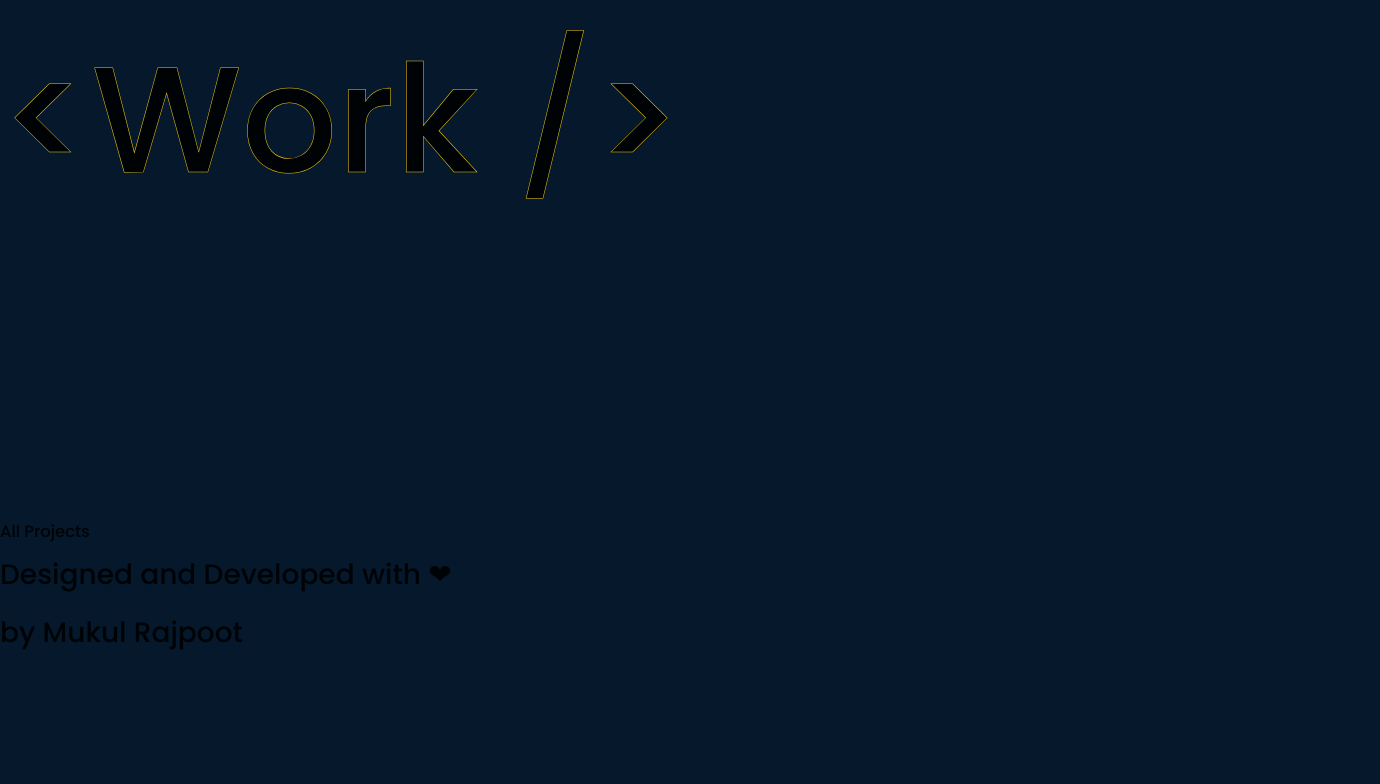
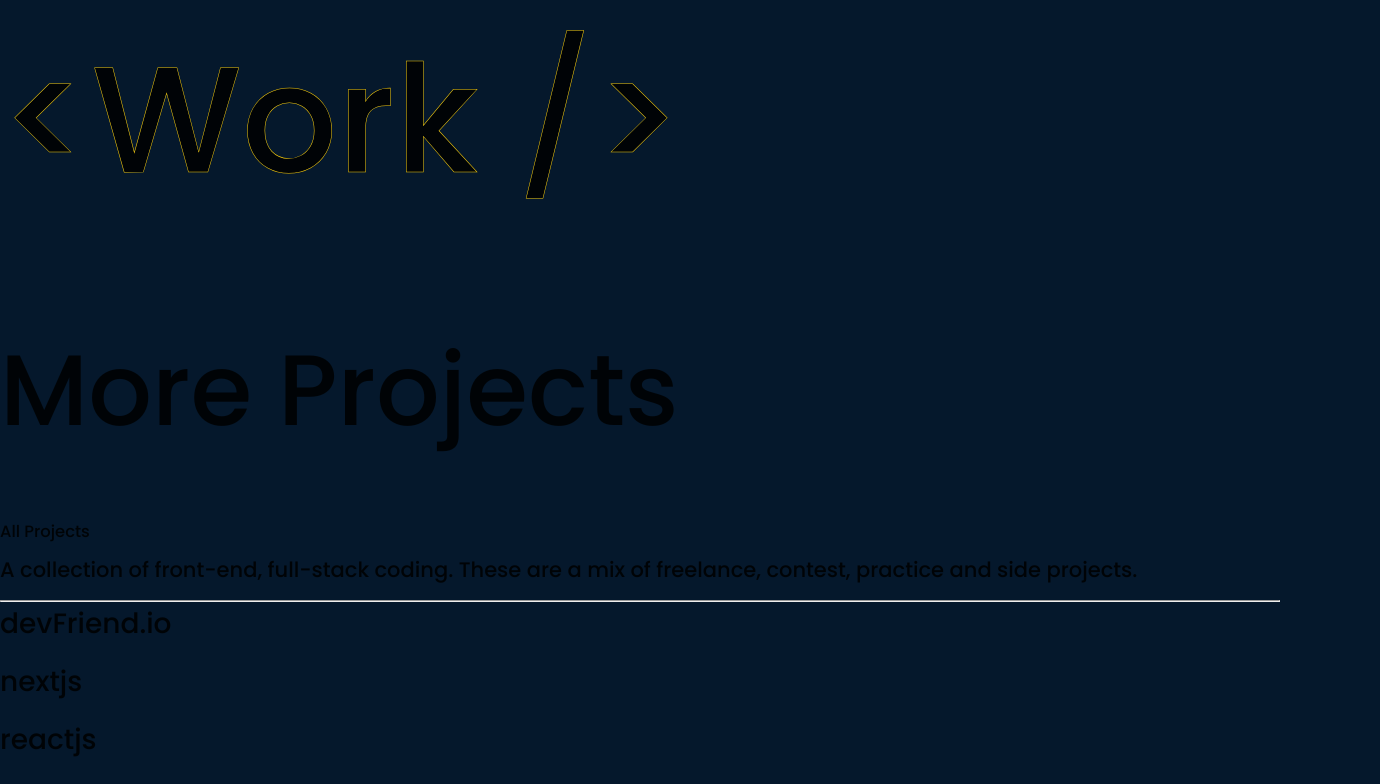
Before and after one commit to mukulrajpoot262610/portfolio-2021, a Next.js app: page /work in a window 1280 px wide. Shown: the part 300-1084 px from the top of the page, 1380 px wide, since content can reach past the window. Before the commit the page ends 955 px from the top, so only its background shows below. Built offline with nearby package versions, Linux system fonts and the light colour scheme.

Commit message:
Completed

```diff
--- /dev/null
+++ b/components/WorkCover.js
@@ -0,0 +1,47 @@
+import React from 'react'
+import { GithubOutlined, LinkOutlined } from '@ant-design/icons'
+
+const WorkCover = ({ data }) => {
+
+    const { id, name, github, tech, link } = data;
+
+    return (
+        <div className="w-full border-1 mx-4 my-4 border-secondary-900 bg-frosted rounded-xl px-4">
+            <div className="justify-between items-center mx-2 flex">
+                <div className="flex my-6">
+                    <span className="w-6 h-6 bg-red-500 rounded-full cursor-pointer"></span>
+                    <span className="w-6 h-6 mx-2 bg-info rounded-full">
+                    </span>
+                    <span className="w-6 h-6 bg-success rounded-full"></span>
+                </div>
+                <div className="flex my-6">
+                    <p className="text-secondary-900 my-0 text-3xl mx-4 cursor-pointer">
+                        {
+                            link && <a href={link} target="_blank">
+                                <LinkOutlined />
+                            </a>
+                        }
+
+                    </p>
+                    <p className="text-secondary-900 my-0 text-3xl mx-4 cursor-pointer">
+                        {
+                            github && <a href={github} target="_blank">
+                                <GithubOutlined />
+                            </a>
+                        }
+
+                    </p>
+                </div>
+            </div>
+            <hr />
+            <h1 className="text-secondary-100 text-4xl mx-4 my-6">{name}</h1>
+            <div className="flex md:flex my-6">
+                {
+                    tech.map((e) => <h1 className="text-secondary-900 mx-4">{e}</h1>)
+                }
+            </div>
+        </div>
+    )
+}
+
+export default WorkCover
--- /dev/null
+++ b/components/project.list.js
@@ -0,0 +1,81 @@
+const LIST_DATA = [
+    {
+        id: 1,
+        name: 'devFriend.io',
+        link: '',
+        github: '',
+        tech: ['nextjs', 'reactjs', 'tailwind', 'firebase', 'express', 'nodejs', 'mongodb'],
+    },
+    {
+        id: 2,
+        name: 'Dev.to Community Clone',
+        link: 'http://blog-website-mr.herokuapp.com/',
+        github: 'https://github.com/mukulrajpoot262610/Blog-website',
+        tech: ['reactjs', 'styled-comp', 'firebase', 'express', 'nodejs', 'mongodb'],
+    },
+    {
+        id: 3,
+        name: 'Portfolio Website',
+        link: 'https://mukulrajpoot.vercel.app/',
+        github: 'https://github.com/mukulrajpoot262610/portfolio-2021',
+        tech: ['nextjs', 'tailwind', 'vercel', 'gsap'],
+    },
+    {
+        id: 11,
+        name: 'Joke Teller',
+        link: 'https://joke-teller-mr.netlify.app',
+        github: 'https://github.com/mukulrajpoot262610/joke-teller',
+        tech: ['html', 'css', 'text-to-speech', 'js'],
+    },
+    {
+        id: 4,
+        name: 'Trackit',
+        link: 'https://mukulrajpoot.vercel.app/',
+        github: 'https://github.com/mukulrajpoot262610/portfolio-2021',
+        tech: ['html', 'css', 'js', 'netlify'],
+    },
+    {
+        id: 5,
+        name: 'TrackerX',
+        link: 'https://mukulrajpoot.vercel.app/',
+        github: 'https://github.com/mukulrajpoot262610/portfolio-2021',
+        tech: ['reactjs', 'bootstrap', 'nodejs', 'mongodb', 'express'],
+    },
+    {
+        id: 6,
+        name: 'TrackerX',
+        link: 'https://mukulrajpoot.vercel.app/',
+        github: 'https://github.com/mukulrajpoot262610/portfolio-2021',
+        tech: ['reactjs', 'bootstrap', 'nodejs', 'mongodb', 'express'],
+    },
+    {
+        id: 7,
+        name: 'Netflix FrontEnd',
+        link: 'https://netflix-mr.netlify.app',
+        github: 'https://github.com/mukulrajpoot262610/netflix-clone',
+        tech: ['reactjs', 'bootstrap', 'redux', 'axios'],
+    },
+    {
+        id: 8,
+        name: 'Redux Todo App',
+        link: 'https://redux-todo-mr.netlify.app',
+        github: 'https://github.com/mukulrajpoot262610/redux-todo-crud',
+        tech: ['reactjs', 'bootstrap', 'redux'],
+    },
+    {
+        id: 9,
+        name: 'Vaccinator',
+        link: 'https://vaccinator-mr.netlify.app',
+        github: '',
+        tech: ['reactjs', 'materialui', 'redux', 'api'],
+    },
+    {
+        id: 10,
+        name: 'Shopping Cart',
+        link: 'https://vegshop-mr.netlify.app',
+        github: 'https://github.com/mukulrajpoot262610/veg-shop',
+        tech: ['reactjs', 'styled-comp', 'redux', 'api'],
+    },
+]
+
+export default LIST_DATA
--- a/pages/index.js
+++ b/pages/index.js
@@ -106,7 +106,7 @@ export default function Home() {
             data.length === 0 && <button className="rounded-lg border-2 px-8 py-4 my-4 border-info text-info self-center" onClick={() => setData(PROJECTS_DATA)}>Load All Again</button>
           }
           {
-            data.length !== 0 && <button className="rounded-lg border-2 px-8 py-4 my-4 border-success text-success self-center">View More</button>
+            data.length !== 0 && <Link href="/work"><button className="rounded-lg border-2 px-8 py-4 my-4 border-success text-success self-center">View More</button></Link>
           }
         </main>
       </div>
--- a/pages/work.js
+++ b/pages/work.js
@@ -1,6 +1,8 @@
 import React from 'react'
 import Head from 'next/head'
 import Link from 'next/link';
+import LIST_DATA from '../components/project.list';
+import WorkCover from '../components/WorkCover';
 
 const Work = () => {
     return (
@@ -12,13 +14,17 @@ const Work = () => {
             </Head>
 
             <div className="min-h-screen flex flex-col items-center justify-center">
-                <div className="hidden h-1/4 container relative w-full md:flex justify-center items-center">
+                <div className="hidden h-1/4 mt-96 container relative w-full md:flex justify-center items-center">
                     <h1 data-aos="fade-right" className="absolute bottom-0 text-transparent" style={{ WebkitTextStrokeWidth: '.5px', WebkitTextStrokeColor: 'var(--main-yellow)', fontSize: '15rem', zIndex: '-1' }}>&lt;Work /&gt; </h1>
-                    <h1 data-aos="fade-left" className="text-secondary-100 font-extrabold" style={{ fontSize: '10rem' }} >Some Projects</h1>
+                    <h1 data-aos="fade-left" className="text-secondary-100 font-extrabold" style={{ fontSize: '10rem' }} >More Projects</h1>
                 </div>
                 <main className="container px-20 lg:px-56 flex flex-col items-center justify-center">
                     <h3 className="text-success md:text-4xl self-start">All Projects</h3>
-                    <div className="flex flex-wrap items-center justify-center my-12 transition ease-in-out">
+                    <h2 className="self-start text-secondary-900 text-3xl max-w-5xl">A collection of front-end, full-stack coding. These are a mix of freelance, contest, practice and side projects.</h2>
+                    <div className="w-full min-h-screen my-12 transition ease-in-out">
+                        {
+                            LIST_DATA.map((e) => <WorkCover data={e} key={e.id} />)
+                        }
                     </div>
                 </main>
             </div>
```
